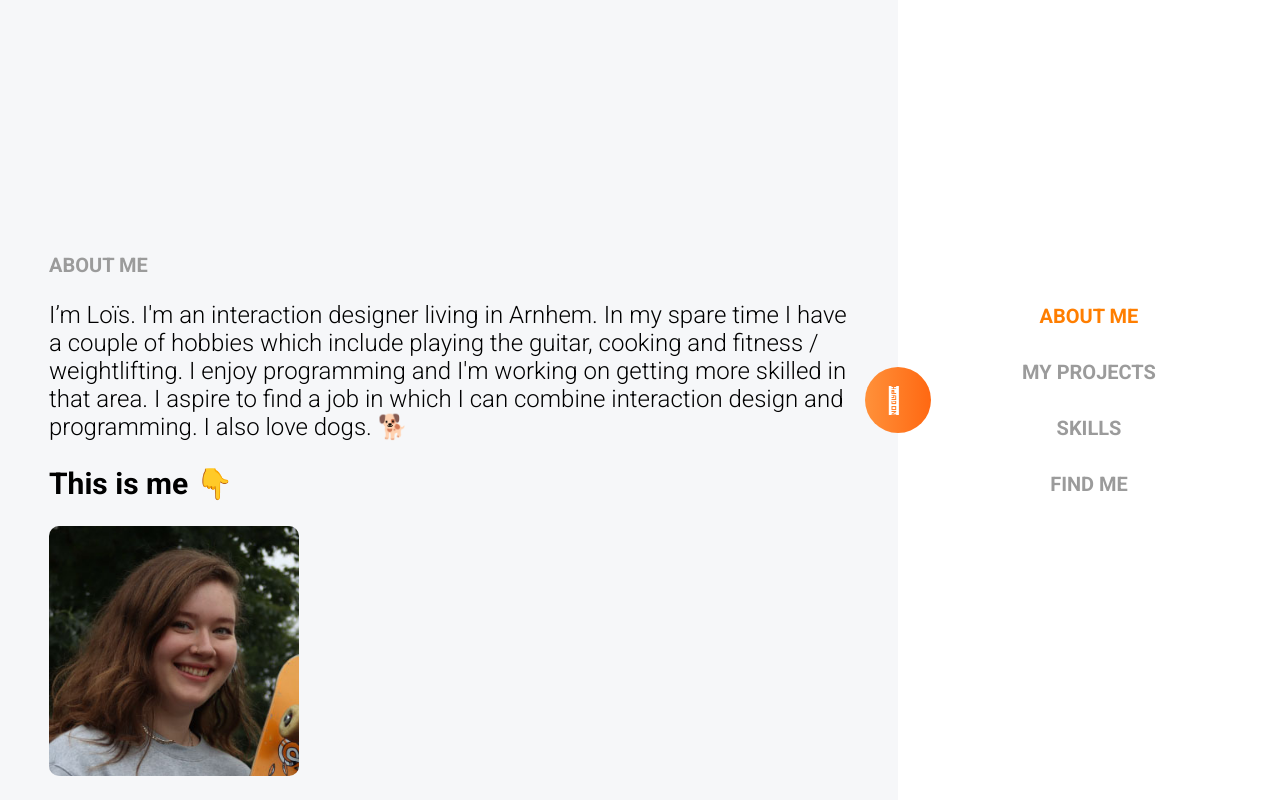
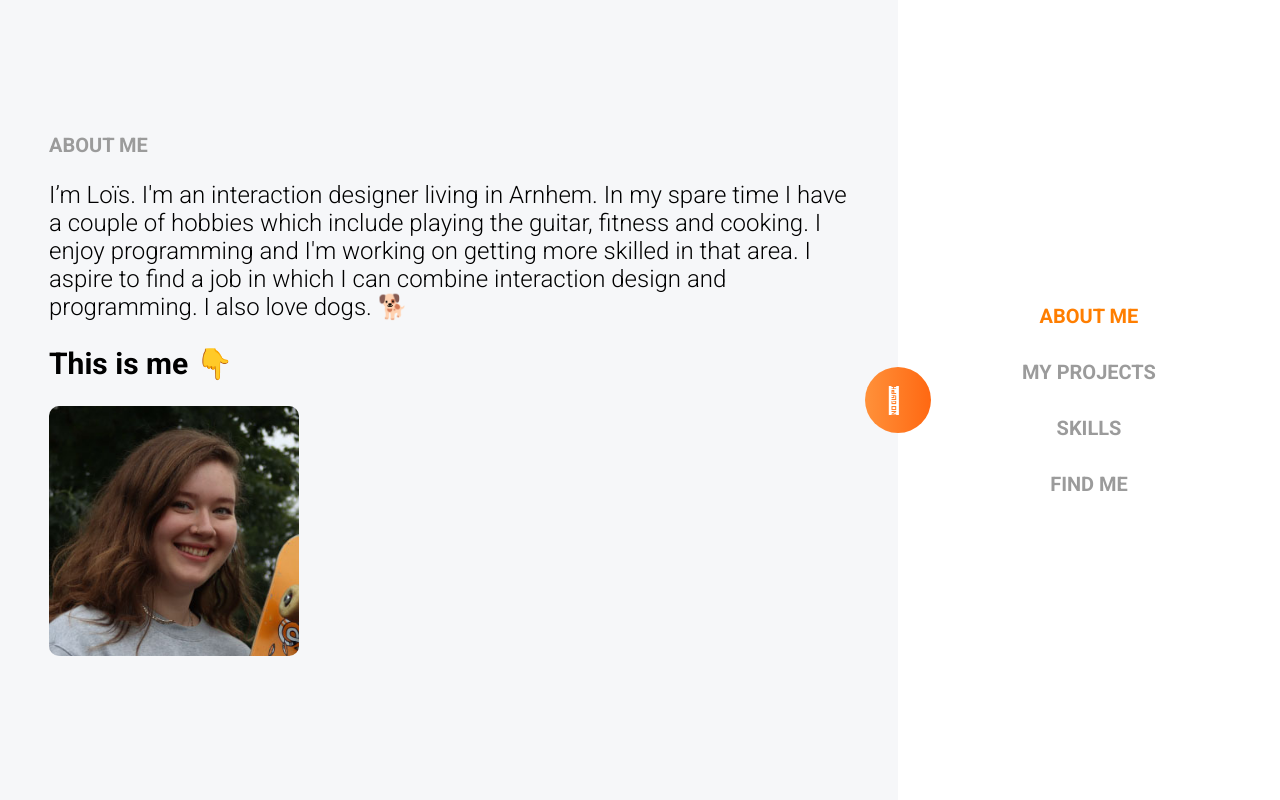
Before and after one commit to lbrndsn/portfolio, a React (Create React App) app: page / in a window 1280 px wide. Shown: the top 800 px of the page. Built offline with nearby package versions, Linux system fonts and the light colour scheme.

Commit message:
fixed some margins

```diff
--- a/src/App.scss
+++ b/src/App.scss
@@ -156,7 +156,7 @@ nav {
   max-width: 800px;
   margin-left: auto;
   margin-right: auto;
-  margin-top: 30vh;
+  margin-top: 15vh;
   padding: 0 $padding-32 100px $padding-32;
 }
 
@@ -268,6 +268,7 @@ nav {
 
 .project-container {
   position: relative;
+  margin-bottom: 80px;
 
   h2 {
     margin-bottom: 0;
--- a/src/pages/About.js
+++ b/src/pages/About.js
@@ -15,14 +15,9 @@ const About = observer(({ id }) => {
         <div className="fixed page" ref={ref}>
             <div className="page-inner">
                 <h1>about me</h1>
-                <p>I’m Loïs. I'm an interaction designer living in Arnhem. In my spare time I have a couple of hobbies
-                    which
-                    include playing the guitar, cooking and fitness / weightlifting. I enjoy programming and I'm working
-                    on
-                    getting more skilled in that area. I aspire to find a job in which I can combine interaction design
-                    and
-                    programming. I also love dogs. 🐕</p>
-
+                <p>
+                    I’m Loïs. I'm an interaction designer living in Arnhem. In my spare time I have a couple of hobbies which include playing the guitar, fitness and cooking. I enjoy programming and I'm working on getting more skilled in that area. I aspire to find a job in which I can combine interaction design and programming. I also love dogs. 🐕
+                </p>
                 <h2>This is me 👇</h2>
                 <img src={me} alt="Picture of me" className="portrait-picture"/>
             </div>
```
